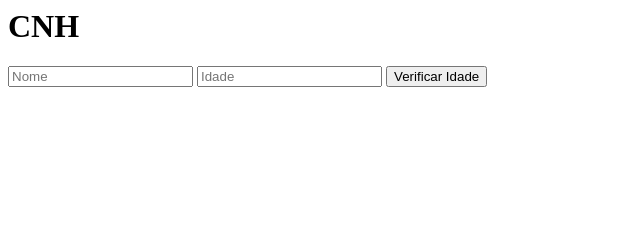
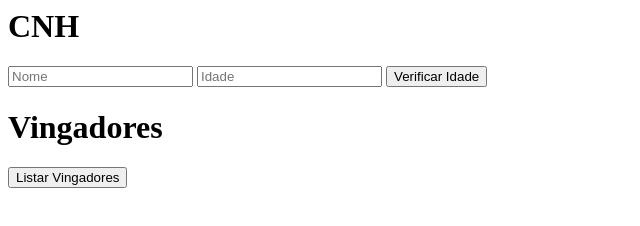
Before and after one commit to thiagoluppi/cypress-discovery, a plain HTML site: page introducao-JS/index.html in a window 1280 px wide. Shown: the whole page, without its empty margins (0-640 px from the left). Drawn offline with Linux system fonts and the light colour scheme.

Commit message:
arrays e loops

```diff
--- a/introducao-JS/index.html
+++ b/introducao-JS/index.html
@@ -16,7 +16,30 @@
   <input type="number" name="idade" placeholder="Idade" />
   <button type="button" onclick="verificaIdade()">Verificar Idade</button>
 
+
+  <h1>Vingadores</h1>
+
+  <button type="button" onclick="listaVingadores()">Listar Vingadores</button>
+
+  <ul id="avengers">
+  </ul>
+
   <script type="text/javascript">
+
+    var avengers = ['Tony Stark', 'Clint Barton', 'Natasha Romanoff', 'Steve Rogers']
+
+    function listaVingadores() {
+      var ul = document.getElementById('avengers')
+      ul.innerHTML = ''
+
+      avengers.forEach(function(a){
+        var li = document.createElement('li')
+        var text = document.createTextNode(a)
+        li.appendChild(text)
+        ul.appendChild(li)
+        // console.log(a)
+      })
+    }
 
     function verificaIdade() {
       var nome = document.querySelector('input[name=nome]')
```
